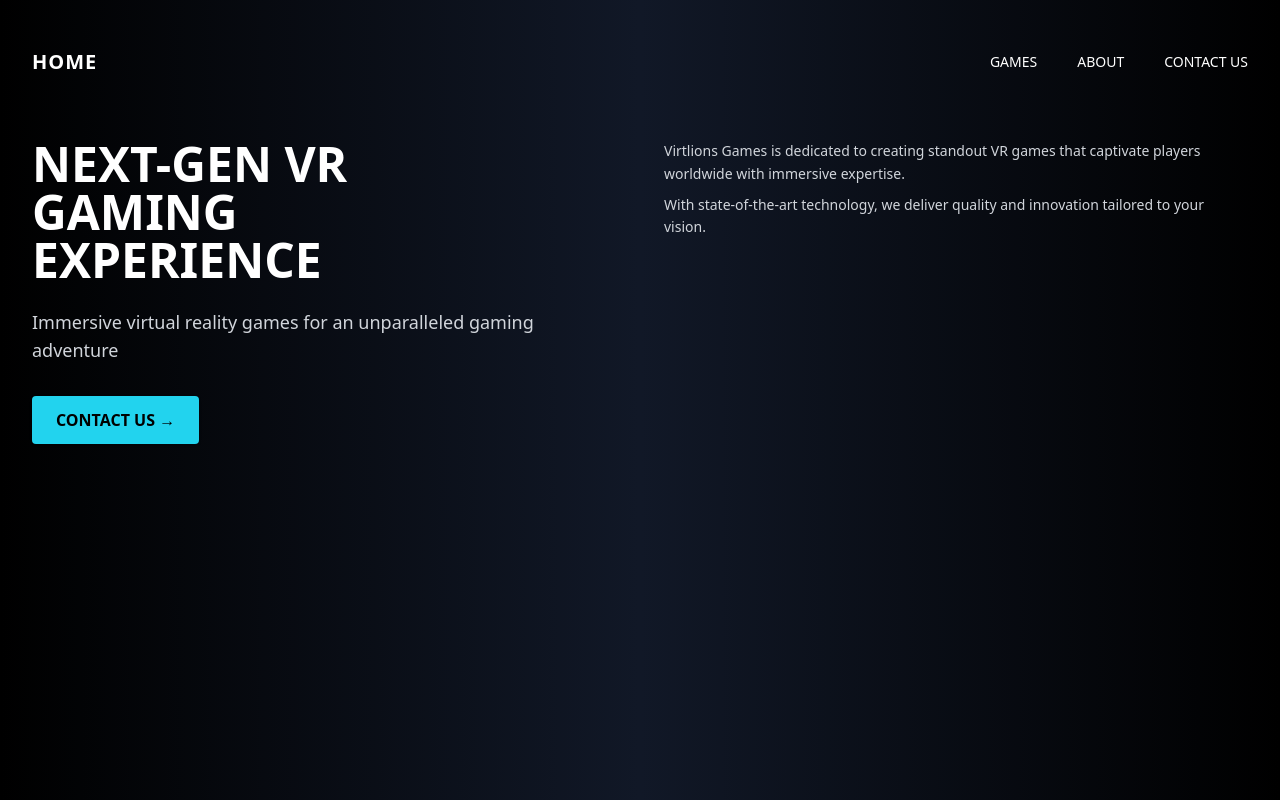
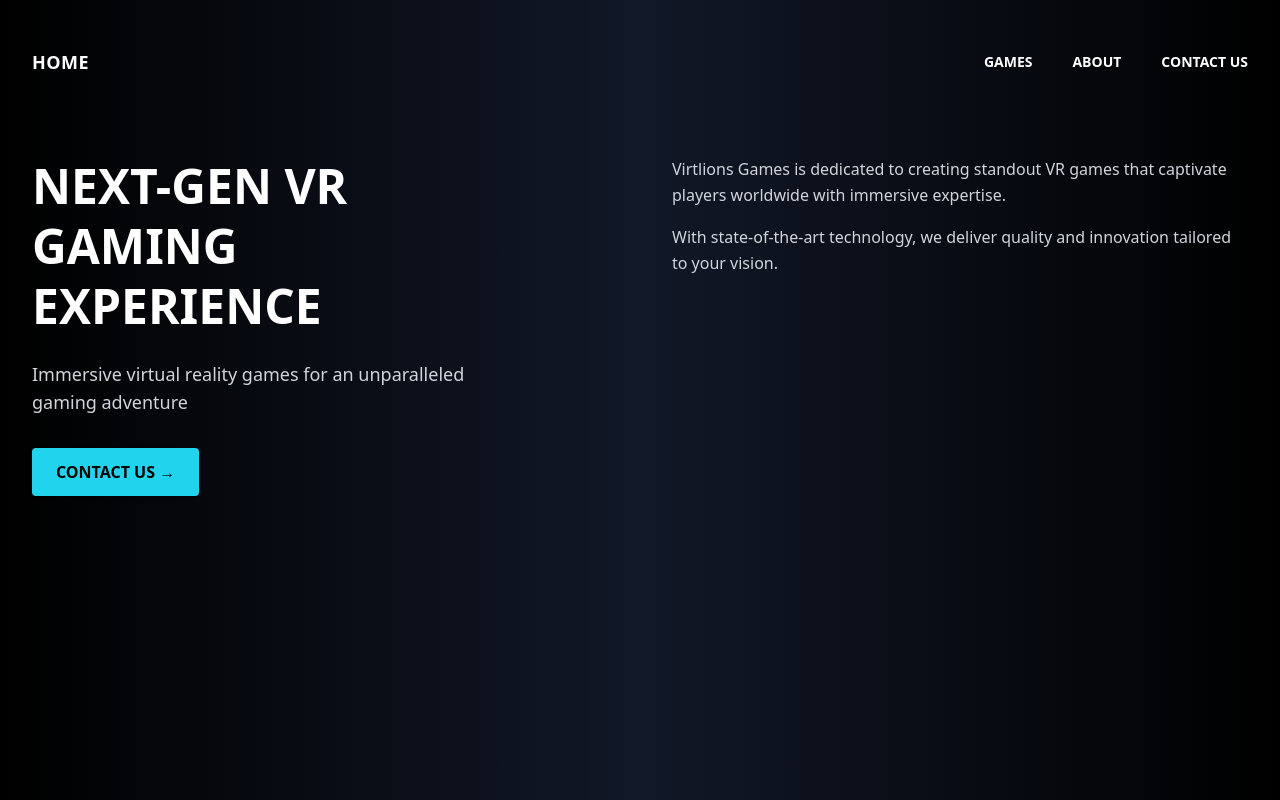
Before and after one commit to dev-sanjith/my-nextjs-starter, a Next.js app: page / in a window 1280 px wide. Built offline with nearby package versions, Linux system fonts and the light colour scheme.

Commit message:
PAGE DESIGN 2

```diff
--- a/pages/index.js
+++ b/pages/index.js
@@ -4,9 +4,9 @@
   return (
     <main className="min-h-screen text-white bg-gradient-to-r from-black via-gray-900 to-black px-8 py-12 font-sans">
       {/* Navigation */}
-      <header className="flex justify-between items-center mb-16">
-        <h1 className="text-xl font-bold tracking-wider">HOME</h1>
-        <nav className="space-x-10 text-sm font-medium uppercase">
+      <header className="flex justify-between items-center mb-20">
+        <h1 className="text-lg font-bold tracking-wide">HOME</h1>
+        <nav className="space-x-10 text-sm font-semibold uppercase">
           <Link href="#games" className="hover:text-cyan-400 transition">Games</Link>
           <Link href="#about" className="hover:text-cyan-400 transition">About</Link>
           <Link href="/contact" className="hover:text-cyan-400 transition">Contact Us</Link>
@@ -14,9 +14,10 @@
       </header>
 
       {/* Hero Section */}
-      <section className="grid md:grid-cols-2 gap-12 items-start">
-        <div>
-          <h2 className="text-4xl md:text-5xl font-extrabold leading-tight mb-6">
+      <section className="flex flex-col lg:flex-row items-start justify-between max-w-7xl mx-auto gap-20">
+        {/* Left Side */}
+        <div className="max-w-md">
+          <h2 className="text-5xl font-extrabold leading-tight mb-6">
             NEXT-GEN VR<br />
             GAMING<br />
             EXPERIENCE
@@ -26,14 +27,15 @@
           </p>
           <Link
             href="/contact"
-            className="bg-cyan-400 text-black font-bold py-3 px-6 rounded shadow hover:bg-cyan-500 transition inline-flex items-center"
+            className="bg-cyan-400 text-black font-bold py-3 px-6 rounded shadow hover:bg-cyan-500 transition inline-block"
           >
             CONTACT US →
           </Link>
         </div>
 
-        <div className="text-gray-300 text-sm leading-relaxed">
-          <p className="mb-2">
+        {/* Right Side */}
+        <div className="text-gray-300 text-base leading-relaxed max-w-xl">
+          <p className="mb-4">
             Virtlions Games is dedicated to creating standout VR games that captivate players worldwide
             with immersive expertise.
           </p>
```
